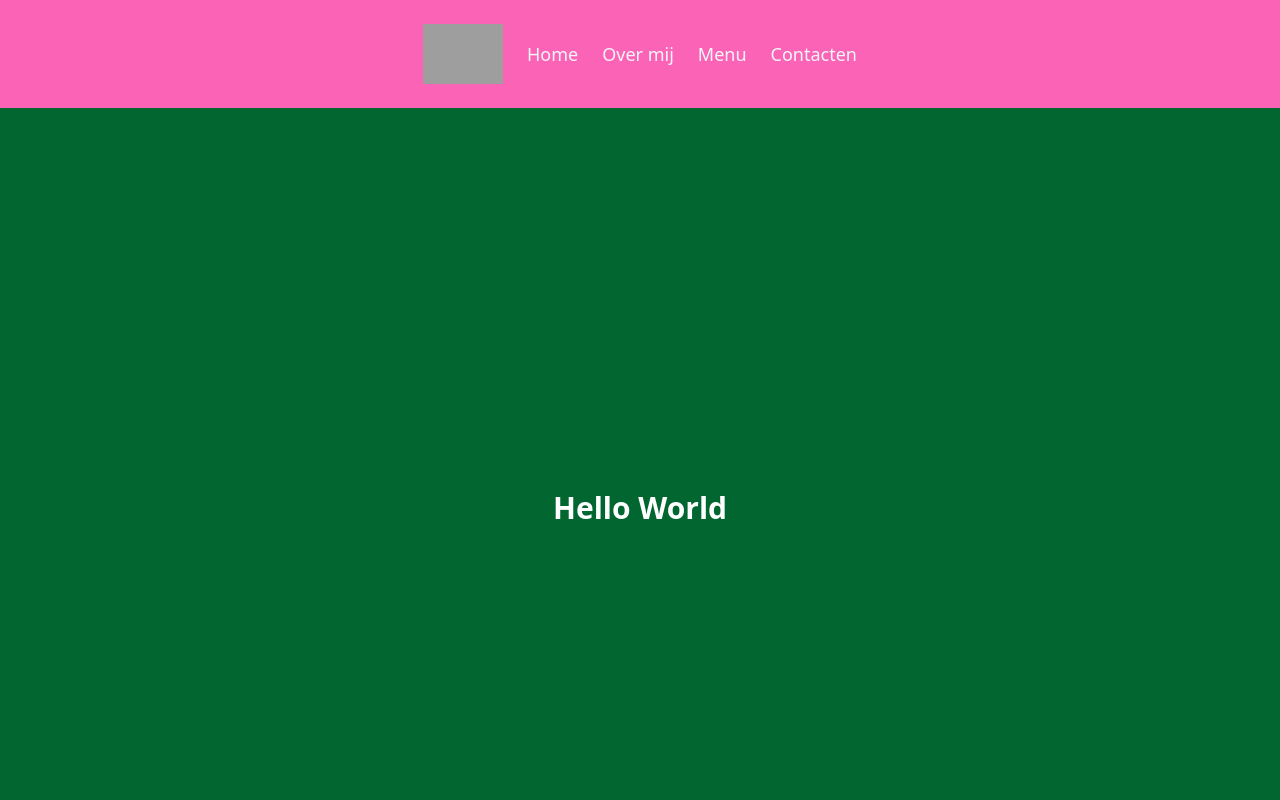
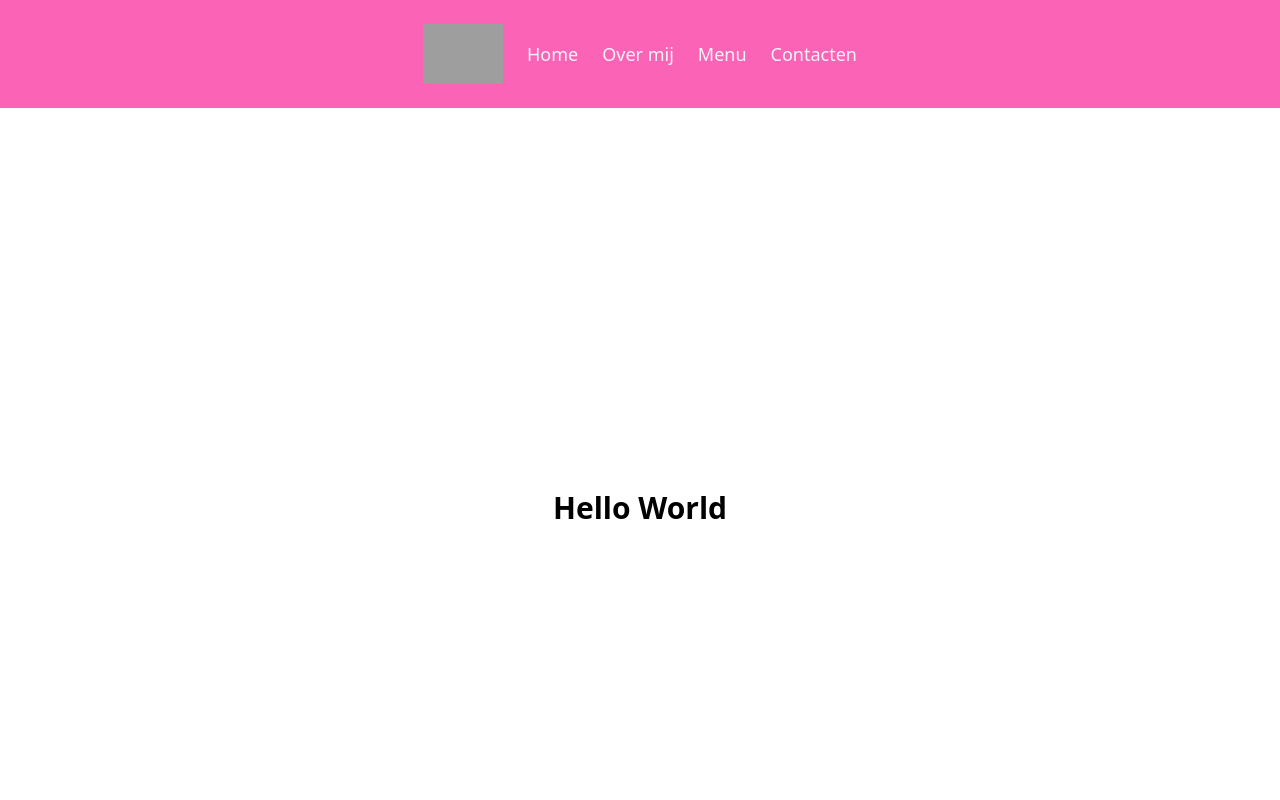
Before and after one commit to Newwiens/next-ts-ecommerce-cafeshop, a Next.js app in the folder frontend/: page /home in a window 1280 px wide. Shown: the top 800 px of the page. Built offline with nearby package versions, Linux system fonts and the light colour scheme; grey boxes are pictures that could not be loaded.

Commit message:
test hero update

```diff
--- a/frontend/package.json
+++ b/frontend/package.json
@@ -19,9 +19,11 @@
     "@types/node": "^20",
     "@types/react": "^19",
     "@types/react-dom": "^19",
+    "autoprefixer": "^10.4.22",
     "eslint": "^9",
     "eslint-config-next": "16.0.5",
-    "tailwindcss": "^4",
+    "postcss": "^8.5.6",
+    "tailwindcss": "^4.1.17",
     "typescript": "^5"
   }
 }
--- a/frontend/src/app/home/page.tsx
+++ b/frontend/src/app/home/page.tsx
@@ -1,8 +1,8 @@
 export default function Hero() {
   return (
     <>
-      <div className="min-h-screen W bg-green-800 flex items-center justify-center">
-        <h1 className="text-3xl font-bold text-white">Hello World</h1>
+      <div className="min-h-screen W bg-white flex items-center justify-center">
+        <h1 className="text-3xl font-bold text-black">Hello World</h1>
       </div>
     </>
   );
```
Also changed, not shown: 2 other files (tests, documents, lock files or other folders).
